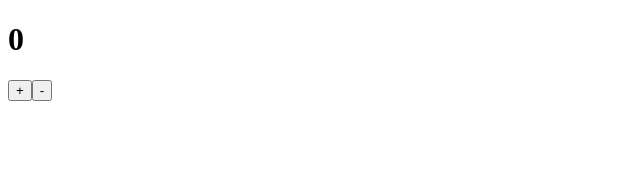
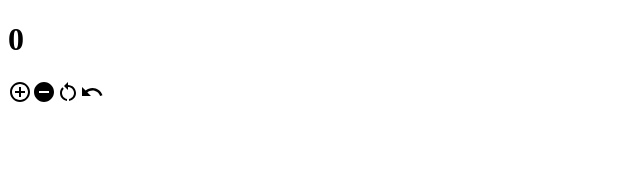
Before and after one commit to DemoTakechangeProject/my-react-app, a React (Vite) app: page / in a window 1280 px wide. Shown: the top 170 px of the page, without its empty margins (0-640 px from the left). Built offline with nearby package versions, Linux system fonts and the light colour scheme.

Commit message:
Icon in react

```diff
--- a/src/component/EventExample.jsx
+++ b/src/component/EventExample.jsx
@@ -51,36 +51,36 @@
 // }
 // export default EventExample
 
-import { useState } from "react"
-const EventExample=()=>{
+// import { useState } from "react"
+// const EventExample=()=>{
 
-    const [count,setCount] = useState(0);
+//     const [count,setCount] = useState(0);
 
-    const increment = () =>{
-       setCount(count+1)
-    }
-    const decrement = () =>{
-       setCount(count-1)
-    }
-    return(
-        <>
-           <h1>{count}</h1>
+//     const increment = () =>{
+//        setCount(count+1)
+//     }
+//     const decrement = () =>{
+//        setCount(count-1)
+//     }
+//     return(
+//         <>
+//            <h1>{count}</h1>
 
-           <button
-             onClick={increment}
-           >
-            +
-           </button>
+//            <button
+//              onClick={increment}
+//            >
+//             +
+//            </button>
 
-            <button
-             onClick={decrement}
-           >
-            -
-           </button>
-        </>
-    )
-}
-export default EventExample
+//             <button
+//              onClick={decrement}
+//            >
+//             -
+//            </button>
+//         </>
+//     )
+// }
+// export default EventExample
 
 // State Example
 
@@ -104,3 +104,71 @@ export default EventExample
 // }
 
 // export default EventExample
+
+// import { useState } from "react"
+// import ControlPointIcon from '@mui/icons-material/ControlPoint';
+// import RemoveCircleIcon from '@mui/icons-material/RemoveCircle';
+
+// import {ControlPoint,RemoveCircle} from '@mui/icons-material';
+
+// const EventExample=()=>{
+
+//     const [count,setCount] = useState(0);
+
+//     const increment = () =>{
+//        setCount(count+1)
+//     }
+//     const decrement = () =>{
+//        setCount(count-1)
+//     }
+//     return(
+//         <>
+//            <h1>{count}</h1>
+
+//            {/* <ControlPointIcon onClick={increment}/>
+//            <RemoveCircleIcon onClick={decrement}/> */}
+
+//            <ControlPoint onClick={increment}/>
+//            <RemoveCircle onClick={decrement}/>
+//         </>
+//     )
+// }
+// export default EventExample
+
+import { useState } from "react"
+import { ControlPoint, RemoveCircle, RestartAlt, Undo } from '@mui/icons-material';
+
+const EventExample = () => {
+
+   const [count, setCount] = useState(0);
+   const [restore,setRestore] = useState(0);
+
+   const increment = () => {
+      if (count < 10) {
+         setCount(count + 1)
+         setRestore(count);
+      }
+   }
+   const decrement = () => {
+      if (count > 0) {
+         setCount(count - 1)
+         setRestore(count);
+      }
+   }
+   const resetCounter= () =>{
+      setCount(0);
+   }
+   const undoValue=()=>{
+      setCount(restore)
+   }
+   return (
+      <>
+         <h1>{count}</h1>
+         <ControlPoint onClick={increment} />
+         <RemoveCircle onClick={decrement} />
+         <RestartAlt onClick={resetCounter}/>
+         <Undo onClick={undoValue}/>
+        </>
+   )
+}
+export default EventExample
```
